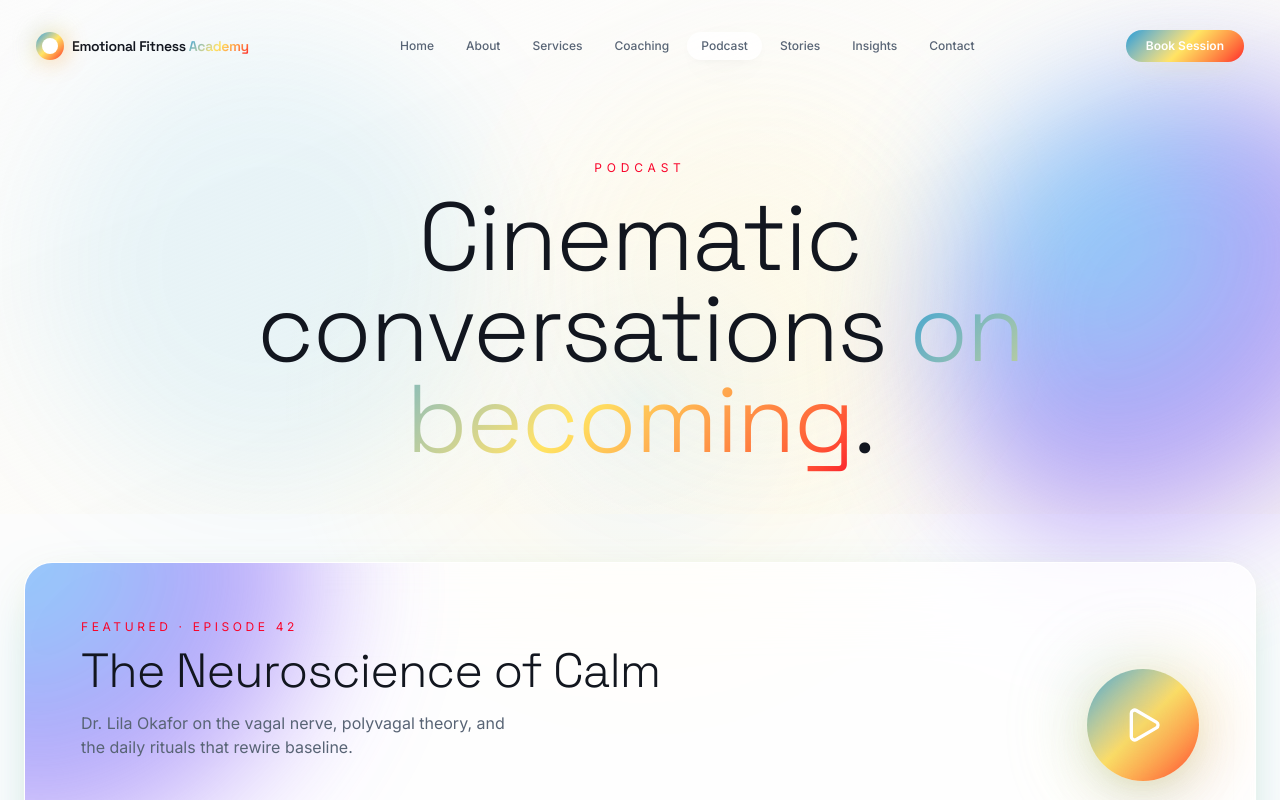
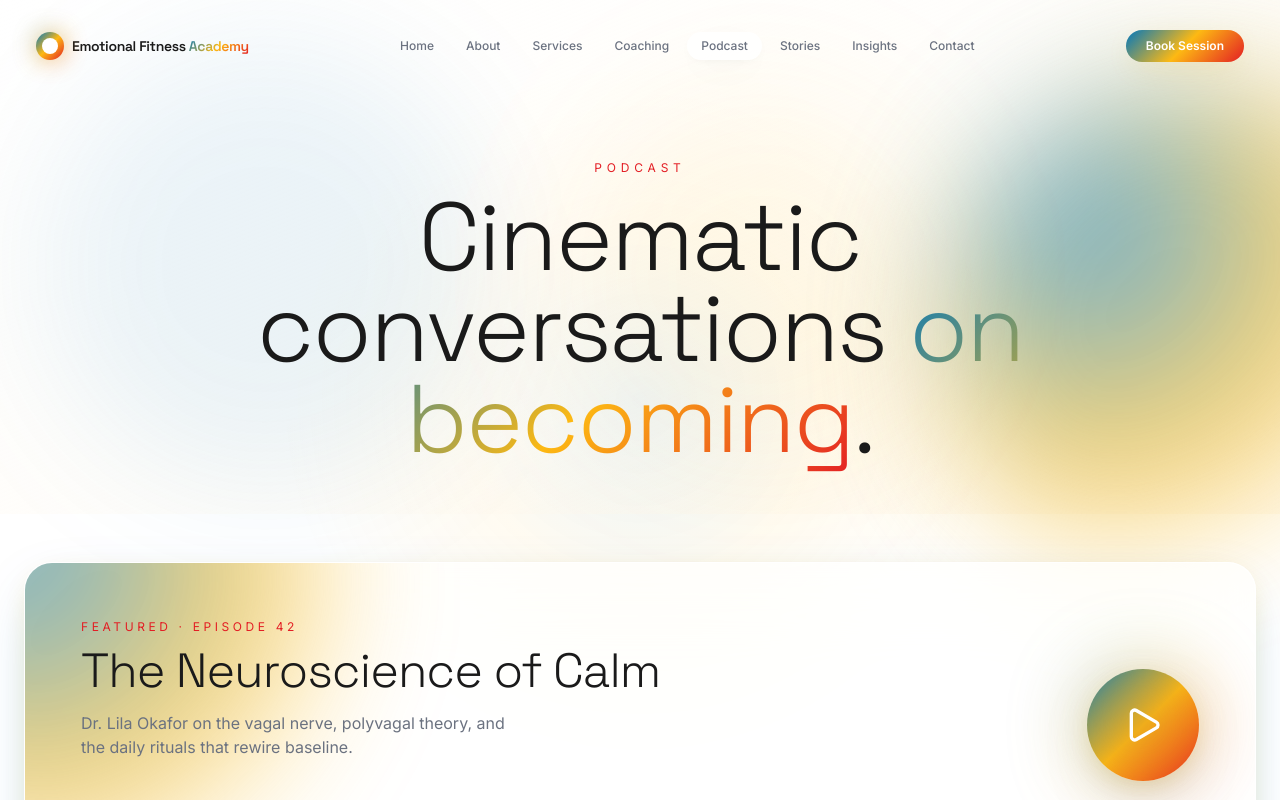
Before and after one commit to Dhanush6371/emotional, a React (Vite) app: page /podcast in a window 1280 px wide. Shown: the top 800 px of the page. Built offline with nearby package versions, Linux system fonts and the light colour scheme.

Commit message:
Replace all purple/violet colors with Medicine Wheel logo colors (Blue, Yellow, Red, Black, White)

```diff
--- a/src/components/fx/GradientOrb.tsx
+++ b/src/components/fx/GradientOrb.tsx
@@ -8,7 +8,7 @@ export function GradientOrb({ className, size = 600 }: { className?: string; siz
       style={{
         width: size,
         height: size,
-        background: "radial-gradient(circle at 30% 30%, #38BDF8, #8B5CF6 50%, transparent 70%)",
+        background: "radial-gradient(circle at 30% 30%, #0077BE, #FDB913 50%, transparent 70%)",
       }}
     />
   );
--- a/src/routes/contact.tsx
+++ b/src/routes/contact.tsx
@@ -108,8 +108,8 @@ function ContactPage() {
                   ))}
                   <defs>
                     <linearGradient id="g" x1="0" x2="1">
-                      <stop offset="0%" stopColor="#38BDF8" />
-                      <stop offset="100%" stopColor="#8B5CF6" />
+                      <stop offset="0%" stopColor="#0077BE" />
+                      <stop offset="100%" stopColor="#FDB913" />
                     </linearGradient>
                   </defs>
                 </svg>
--- a/src/routes/index.tsx
+++ b/src/routes/index.tsx
@@ -182,9 +182,9 @@ function DashboardPreview() {
           <GlassPanel strong className="!p-8 sm:!p-12">
             <div className="grid gap-6 md:grid-cols-3">
               {[
-                { label: "Nervous System", value: "Regulated", trend: "+12%", color: "from-sky-400 to-purple-500" },
-                { label: "Cognitive Load", value: "Light", trend: "-24%", color: "from-purple-500 to-cyan-400" },
-                { label: "Emotional Range", value: "Expansive", trend: "+41%", color: "from-cyan-400 to-sky-400" },
+                { label: "Nervous System", value: "Regulated", trend: "+12%", color: "from-blue-500 to-yellow-400" },
+                { label: "Cognitive Load", value: "Light", trend: "-24%", color: "from-yellow-400 to-red-500" },
+                { label: "Emotional Range", value: "Expansive", trend: "+41%", color: "from-blue-400 to-blue-600" },
               ].map((m) => (
                 <GlassPanel key={m.label} className="!p-6">
                   <p className="text-xs uppercase tracking-widest text-muted-foreground">{m.label}</p>
--- a/src/styles.css
+++ b/src/styles.css
@@ -1,17 +1,7 @@
-@import "tailwindcss" source(none);
-@source "../src";
+@import "tailwindcss";
 @import "tw-animate-css";
 
-@custom-variant dark (&:is(.dark *));
-
-/*
- * Emotional Fitness Academy — Medicine Wheel inspired design system.
- * Based on the sacred Medicine Wheel: Yellow (East), Red (South), Black (West), White (North)
- * Combined with deep ocean blue representing the emotional iceberg.
- * Holistic balance meets emotional depth. All colors in oklch.
- */
-
-@theme inline {
+@theme {
   --radius-sm: calc(var(--radius) - 4px);
   --radius-md: calc(var(--radius) - 2px);
   --radius-lg: var(--radius);
@@ -19,45 +9,54 @@
   --radius-2xl: calc(var(--radius) + 8px);
   --radius-3xl: calc(var(--radius) + 12px);
   --radius-4xl: calc(var(--radius) + 16px);
-  --color-background: var(--background);
-  --color-foreground: var(--foreground);
-  --color-card: var(--card);
-  --color-card-foreground: var(--card-foreground);
-  --color-popover: var(--popover);
-  --color-popover-foreground: var(--popover-foreground);
-  --color-primary: var(--primary);
-  --color-primary-foreground: var(--primary-foreground);
-  --color-secondary: var(--secondary);
-  --color-secondary-foreground: var(--secondary-foreground);
-  --color-muted: var(--muted);
-  --color-muted-foreground: var(--muted-foreground);
-  --color-accent: var(--accent);
-  --color-accent-foreground: var(--accent-foreground);
-  --color-destructive: var(--destructive);
-  --color-destructive-foreground: var(--destructive-foreground);
-  --color-border: var(--border);
-  --color-input: var(--input);
-  --color-ring: var(--ring);
-  --color-ring-offset-background: var(--background);
-  --color-chart-1: var(--chart-1);
-  --color-chart-2: var(--chart-2);
-  --color-chart-3: var(--chart-3);
-  --color-chart-4: var(--chart-4);
-  --color-chart-5: var(--chart-5);
-  --color-sidebar: var(--sidebar);
-  --color-sidebar-foreground: var(--sidebar-foreground);
-  --color-sidebar-primary: var(--sidebar-primary);
-  --color-sidebar-primary-foreground: var(--sidebar-primary-foreground);
-  --color-sidebar-accent: var(--sidebar-accent);
-  --color-sidebar-accent-foreground: var(--sidebar-accent-foreground);
-  --color-sidebar-border: var(--sidebar-border);
-  --color-sidebar-ring: var(--sidebar-ring);
-  --color-medicine-yellow: var(--medicine-yellow);
-  --color-medicine-red: var(--medicine-red);
-  --color-medicine-black: var(--medicine-black);
-  --color-medicine-white: var(--medicine-white);
-  --color-iceberg-blue: var(--iceberg-blue);
-  --color-iceberg-light: var(--iceberg-light);
+
+  /* Medicine Wheel Logo Colors - Exact Hex Values */
+  --color-medicine-yellow: #FDB913;
+  --color-medicine-red: #E31E24;
+  --color-medicine-black: #000000;
+  --color-medicine-white: #FFFFFF;
+  --color-iceberg-blue: #0077BE;
+  --color-iceberg-light: #87CEEB;
+  --color-iceberg-deep: #003D5B;
+
+  /* Base System Colors */
+  --color-background: #FFFFFF;
+  --color-foreground: #1A1A1A;
+  --color-card: #FFFFFF;
+  --color-card-foreground: #1A1A1A;
+  --color-popover: #FFFFFF;
+  --color-popover-foreground: #1A1A1A;
+  --color-primary: #0077BE;
+  --color-primary-foreground: #FFFFFF;
+  --color-secondary: #FFF8E7;
+  --color-secondary-foreground: #1A1A1A;
+  --color-muted: #F5F5F5;
+  --color-muted-foreground: #6B7280;
+  --color-accent: #E31E24;
+  --color-accent-foreground: #FFFFFF;
+  --color-destructive: #E31E24;
+  --color-destructive-foreground: #FFFFFF;
+  --color-border: #E5E7EB;
+  --color-input: #F3F4F6;
+  --color-ring: #0077BE;
+
+  /* Charts */
+  --color-chart-1: #FDB913;
+  --color-chart-2: #E31E24;
+  --color-chart-3: #0077BE;
+  --color-chart-4: #87CEEB;
+  --color-chart-5: #003D5B;
+
+  /* Sidebar */
+  --color-sidebar: #F8F9FA;
+  --color-sidebar-foreground: #1A1A1A;
+  --color-sidebar-primary: #0077BE;
+  --color-sidebar-primary-foreground: #FFFFFF;
+  --color-sidebar-accent: #F5F5F5;
+  --color-sidebar-accent-foreground: #1A1A1A;
+  --color-sidebar-border: #E5E7EB;
+  --color-sidebar-ring: #0077BE;
+
   --font-display: "Space Grotesk", ui-sans-serif, system-ui, sans-serif;
   --font-sans: "Inter", ui-sans-serif, system-ui, sans-serif;
 }
@@ -65,116 +64,108 @@
 :root {
   --radius: 1rem;
 
-  /* Medicine Wheel Core Colors */
-  --medicine-yellow: oklch(0.92 0.15 95);
-  /* East - New beginnings, vision */
-  --medicine-red: oklch(0.62 0.25 25);
-  /* South - Growth, passion */
-  --medicine-black: oklch(0.20 0.02 265);
-  /* West - Introspection, depth */
-  --medicine-white: oklch(0.99 0 0);
-  /* North - Wisdom, clarity */
-  --iceberg-blue: oklch(0.65 0.14 235);
-  /* Deep emotional waters */
-  --iceberg-light: oklch(0.88 0.08 240);
-  /* Surface ice */
+  /* Medicine Wheel Logo Colors */
+  --medicine-yellow: #FDB913;
+  --medicine-red: #E31E24;
+  --medicine-black: #000000;
+  --medicine-white: #FFFFFF;
+  --iceberg-blue: #0077BE;
+  --iceberg-light: #87CEEB;
+  --iceberg-deep: #003D5B;
 
-  /* Base Colors - White/Light foundation */
-  --background: oklch(0.99 0 0);
-  --frost: oklch(0.96 0.005 240);
-  --silver: oklch(0.88 0.012 240);
-  --foreground: oklch(0.20 0.02 265);
-  --card: oklch(0.99 0 0);
-  --card-foreground: oklch(0.20 0.02 265);
-  --popover: oklch(0.99 0 0);
-  --popover-foreground: oklch(0.20 0.02 265);
+  /* Base Colors */
+  --background: #FFFFFF;
+  --frost: #F8F9FA;
+  --silver: #E8EAED;
+  --foreground: #1A1A1A;
+  --card: #FFFFFF;
+  --card-foreground: #1A1A1A;
+  --popover: #FFFFFF;
+  --popover-foreground: #1A1A1A;
 
-  /* Primary - Iceberg Blue (emotional depth) */
-  --primary: oklch(0.65 0.14 235);
-  --primary-foreground: oklch(0.99 0 0);
+  /* Primary - Iceberg Blue */
+  --primary: #0077BE;
+  --primary-foreground: #FFFFFF;
 
-  /* Secondary - Medicine Yellow (new beginnings) */
-  --secondary: oklch(0.95 0.08 95);
-  --secondary-foreground: oklch(0.20 0.02 265);
+  /* Secondary - Medicine Yellow */
+  --secondary: #FFF8E7;
+  --secondary-foreground: #1A1A1A;
 
-  /* Accent - Medicine Red (passion, growth) */
-  --accent: oklch(0.62 0.25 25);
-  --accent-foreground: oklch(0.99 0 0);
+  /* Accent - Medicine Red */
+  --accent: #E31E24;
+  --accent-foreground: #FFFFFF;
 
-  /* Muted - Soft neutrals */
-  --muted: oklch(0.95 0.008 240);
-  --muted-foreground: oklch(0.50 0.03 255);
+  /* Muted */
+  --muted: #F5F5F5;
+  --muted-foreground: #6B7280;
 
-  /* Destructive - Keep red for warnings */
-  --destructive: oklch(0.60 0.24 27);
-  --destructive-foreground: oklch(0.99 0 0);
+  /* Destructive */
+  --destructive: #E31E24;
+  --destructive-foreground: #FFFFFF;
 
   /* Borders & Inputs */
-  --border: oklch(0.88 0.012 240);
-  --input: oklch(0.92 0.01 240);
-  --ring: oklch(0.65 0.14 235);
+  --border: #E5E7EB;
+  --input: #F3F4F6;
+  --ring: #0077BE;
 
   /* Charts - Medicine Wheel colors */
-  --chart-1: oklch(0.92 0.15 95);
-  /* Yellow */
-  --chart-2: oklch(0.62 0.25 25);
-  /* Red */
-  --chart-3: oklch(0.65 0.14 235);
-  /* Blue */
-  --chart-4: oklch(0.88 0.08 240);
-  /* Light Ice */
-  --chart-5: oklch(0.50 0.03 255);
-  /* Gray */
+  --chart-1: #FDB913;
+  --chart-2: #E31E24;
+  --chart-3: #0077BE;
+  --chart-4: #87CEEB;
+  --chart-5: #003D5B;
 
   /* Sidebar */
-  --sidebar: oklch(0.96 0.005 240);
-  --sidebar-foreground: oklch(0.20 0.02 265);
-  --sidebar-primary: oklch(0.65 0.14 235);
-  --sidebar-primary-foreground: oklch(0.99 0 0);
-  --sidebar-accent: oklch(0.95 0.008 240);
-  --sidebar-accent-foreground: oklch(0.20 0.02 265);
-  --sidebar-border: oklch(0.88 0.012 240);
-  --sidebar-ring: oklch(0.65 0.14 235);
+  --sidebar: #F8F9FA;
+  --sidebar-foreground: #1A1A1A;
+  --sidebar-primary: #0077BE;
+  --sidebar-primary-foreground: #FFFFFF;
+  --sidebar-accent: #F5F5F5;
+  --sidebar-accent-foreground: #1A1A1A;
+  --sidebar-border: #E5E7EB;
+  --sidebar-ring: #0077BE;
 
   /* Medicine Wheel gradient - Four directions */
   --gradient-medicine-wheel: linear-gradient(135deg,
-      oklch(0.92 0.15 95) 0%,
+      #FDB913 0%,
       /* Yellow - East */
-      oklch(0.62 0.25 25) 33%,
+      #E31E24 33%,
       /* Red - South */
-      oklch(0.20 0.02 265) 66%,
+      #000000 66%,
       /* Black - West */
-      oklch(0.99 0 0) 100%
+      #FFFFFF 100%
       /* White - North */
     );
 
   /* Iceberg gradient - Depth to surface */
   --gradient-iceberg: linear-gradient(180deg,
-      oklch(0.88 0.08 240) 0%,
+      #87CEEB 0%,
       /* Light ice surface */
-      oklch(0.65 0.14 235) 100%
-      /* Deep blue waters */
+      #0077BE 50%,
+      /* Ocean blue */
+      #003D5B 100%
+      /* Deep waters */
     );
 
-  /* Holistic balance gradient */
+  /* Holistic balance gradient - Blue, Yellow, Red */
   --gradient-glow: linear-gradient(135deg,
-      oklch(0.65 0.14 235) 0%,
+      #0077BE 0%,
       /* Blue - emotional depth */
-      oklch(0.92 0.15 95) 50%,
+      #FDB913 50%,
       /* Yellow - enlightenment */
-      oklch(0.62 0.25 25) 100%
+      #E31E24 100%
       /* Red - passion */
     );
 
   --gradient-soft: linear-gradient(135deg,
-      oklch(0.65 0.14 235 / 0.12),
-      oklch(0.92 0.15 95 / 0.10),
-      oklch(0.62 0.25 25 / 0.12));
+      rgba(0, 119, 190, 0.12),
+      rgba(253, 185, 19, 0.10),
+      rgba(227, 49, 36, 0.12));
 
-  --shadow-glow: 0 20px 60px -20px oklch(0.65 0.14 235 / 0.35),
-    0 8px 30px -10px oklch(0.92 0.15 95 / 0.30);
-  --shadow-soft: 0 10px 40px -10px oklch(0.20 0.02 265 / 0.08),
-    0 4px 12px -4px oklch(0.20 0.02 265 / 0.05);
+  --shadow-glow: 0 20px 60px -20px rgba(0, 119, 190, 0.35),
+    0 8px 30px -10px rgba(253, 185, 19, 0.30);
+  --shadow-soft: 0 10px 40px -10px rgba(0, 0, 0, 0.08),
+    0 4px 12px -4px rgba(0, 0, 0, 0.05);
   --glass-bg: rgba(255, 255, 255, 0.65);
   --glass-border: rgba(255, 255, 255, 0.8);
   --cursor-x: 50%;
@@ -182,48 +173,48 @@
 }
 
 .dark {
-  --background: oklch(0.129 0.042 264.695);
-  --foreground: oklch(0.984 0.003 247.858);
-  --card: oklch(0.208 0.042 265.755);
-  --card-foreground: oklch(0.984 0.003 247.858);
-  --popover: oklch(0.208 0.042 265.755);
-  --popover-foreground: oklch(0.984 0.003 247.858);
-  --primary: oklch(0.75 0.14 235);
-  --primary-foreground: oklch(0.99 0 0);
-  --secondary: oklch(0.279 0.041 260.031);
-  --secondary-foreground: oklch(0.984 0.003 247.858);
-  --muted: oklch(0.279 0.041 260.031);
-  --muted-foreground: oklch(0.704 0.04 256.788);
-  --accent: oklch(0.70 0.25 25);
-  --accent-foreground: oklch(0.984 0.003 247.858);
-  --destructive: oklch(0.704 0.191 22.216);
-  --destructive-foreground: oklch(0.984 0.003 247.858);
-  --border: oklch(1 0 0 / 10%);
-  --input: oklch(1 0 0 / 15%);
-  --ring: oklch(0.75 0.14 235);
-  --chart-1: oklch(0.92 0.15 95);
-  --chart-2: oklch(0.70 0.25 25);
-  --chart-3: oklch(0.75 0.14 235);
-  --chart-4: oklch(0.88 0.08 240);
-  --chart-5: oklch(0.645 0.246 16.439);
-  --sidebar: oklch(0.208 0.042 265.755);
-  --sidebar-foreground: oklch(0.984 0.003 247.858);
-  --sidebar-primary: oklch(0.75 0.14 235);
-  --sidebar-primary-foreground: oklch(0.984 0.003 247.858);
-  --sidebar-accent: oklch(0.279 0.041 260.031);
-  --sidebar-accent-foreground: oklch(0.984 0.003 247.858);
-  --sidebar-border: oklch(1 0 0 / 10%);
-  --sidebar-ring: oklch(0.75 0.14 235);
+  --background: #0A0A0A;
+  --foreground: #FAFAFA;
+  --card: #1A1A1A;
+  --card-foreground: #FAFAFA;
+  --popover: #1A1A1A;
+  --popover-foreground: #FAFAFA;
+  --primary: #0077BE;
+  --primary-foreground: #FFFFFF;
+  --secondary: #2A2A2A;
+  --secondary-foreground: #FAFAFA;
+  --muted: #2A2A2A;
+  --muted-foreground: #A1A1AA;
+  --accent: #E31E24;
+  --accent-foreground: #FFFFFF;
+  --destructive: #E31E24;
+  --destructive-foreground: #FFFFFF;
+  --border: rgba(255, 255, 255, 0.1);
+  --input: rgba(255, 255, 255, 0.15);
+  --ring: #0077BE;
+  --chart-1: #FDB913;
+  --chart-2: #E31E24;
+  --chart-3: #0077BE;
+  --chart-4: #87CEEB;
+  --chart-5: #003D5B;
+  --sidebar: #1A1A1A;
+  --sidebar-foreground: #FAFAFA;
+  --sidebar-primary: #0077BE;
+  --sidebar-primary-foreground: #FFFFFF;
+  --sidebar-accent: #2A2A2A;
+  --sidebar-accent-foreground: #FAFAFA;
+  --sidebar-border: rgba(255, 255, 255, 0.1);
+  --sidebar-ring: #0077BE;
 }
 
 @layer base {
   * {
-    border-color: var(--color-border);
+    border-color: var(--border);
   }
 
   body {
-    background-color: var(--color-background);
-    color: var(--color-foreground);
+    background-color: var(--background);
+    color: var(--foreground);
     font-family: var(--font-sans);
     -webkit-font-smoothing: antialiased;
     overflow-x: hidden;
@@ -301,13 +292,13 @@
   }
 
   .medicine-ring {
-    box-shadow: 0 0 0 1px oklch(0.65 0.14 235 / 0.25),
-      0 0 30px oklch(0.92 0.15 95 / 0.25);
+    box-shadow: 0 0 0 1px rgba(0, 119, 190, 0.25),
+      0 0 30px rgba(253, 185, 19, 0.25);
   }
 
   .cursor-glow-bg {
     background: radial-gradient(600px circle at var(--cursor-x) var(--cursor-y),
-        oklch(0.65 0.14 235 / 0.10), oklch(0.92 0.15 95 / 0.06) 30%, transparent 60%);
+        rgba(0, 119, 190, 0.10), rgba(253, 185, 19, 0.06) 30%, transparent 60%);
   }
 
   @keyframes float-y {
```
Also changed, not shown: src/components/fx/Hero3DOrb.tsx (+5 -5 lines).
